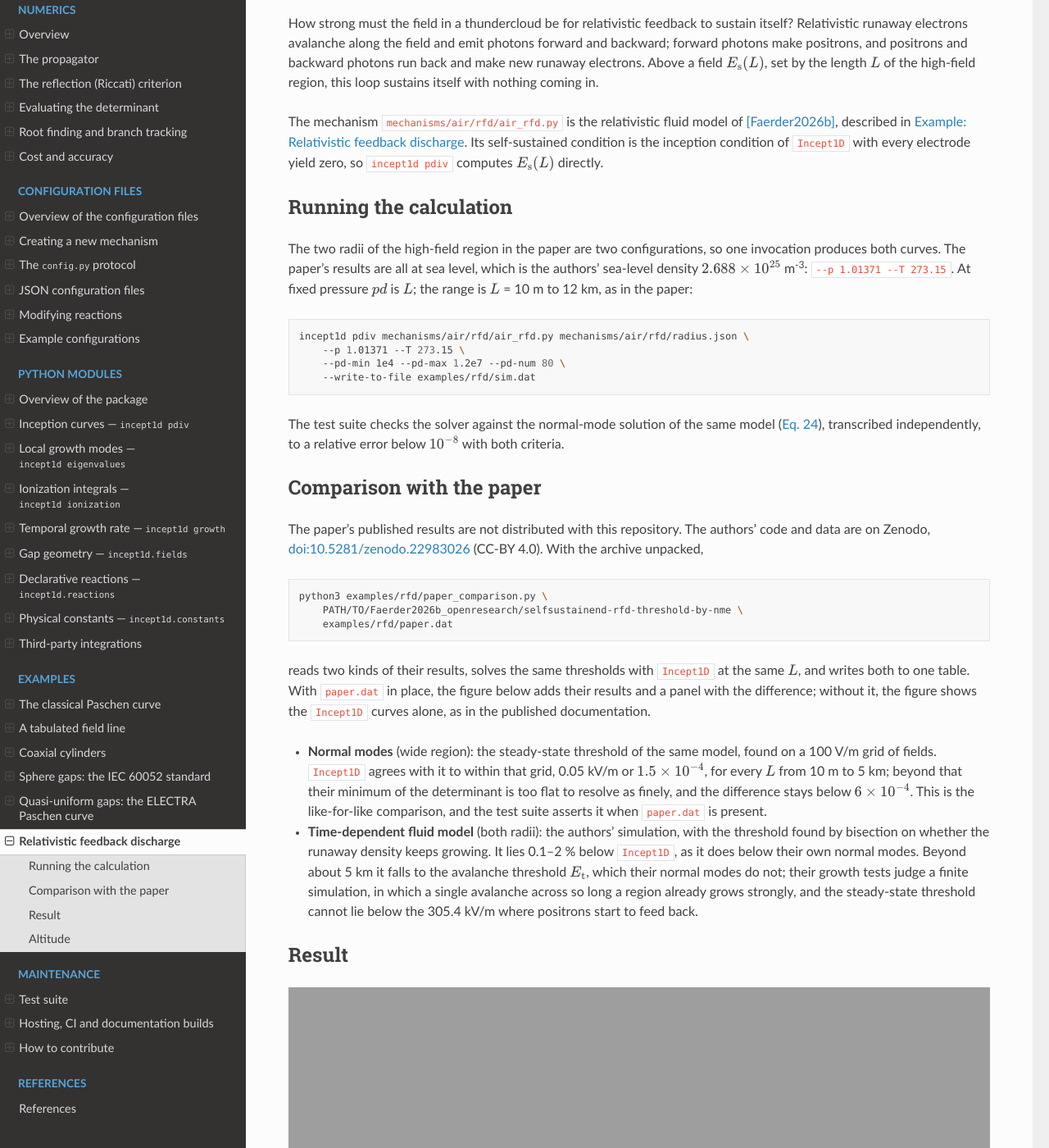
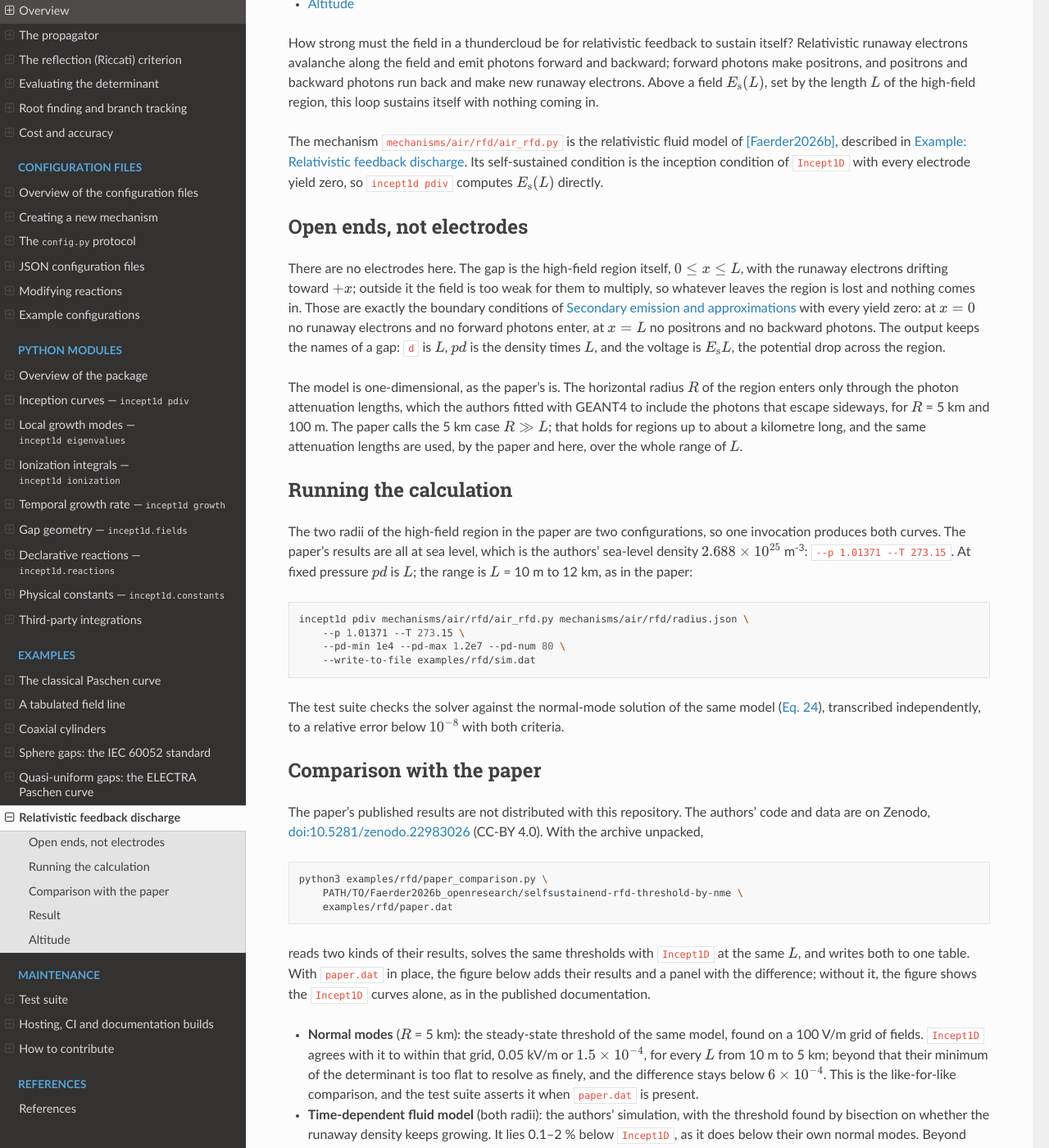
Before and after one commit to chombo-discharge/Incept1D, a Sphinx documentation site: the page built from docs/source/examples/rfd.rst, in a window 1280 px wide and 1400 px high, scrolled down 299 px. Shown: the whole window at 82% size. Built offline with Sphinx 7.4.7 and the Read the Docs theme 3.1.0, drawn with Linux system fonts in a browser that asks for light colours; some of the changed text lies outside the part shown.

Commit message:
examples/rfd: name the wide case R = 5 km; say the ends are open
The attenuation lengths of the case the paper calls R >> L come from its
GEANT4 runs at R = 5 km, and are used over the whole range of L, up to
12 km, where R >> L no longer holds.  The configuration, figure and docs now
call it R = 5 km and note the paper's name for it.

The example page gains a section on what the gap is here: the high-field
region, with open ends where nothing enters, which are the boundary
conditions of the secondary-emission chapter with every yield zero; and on
how R enters (only through the photon attenuation lengths).

Co-Authored-By: Claude Opus 5.5 <noreply@anthropic.com>

```diff
--- a/docs/source/configuration/examples/rfd.rst
+++ b/docs/source/configuration/examples/rfd.rst
@@ -145,7 +145,7 @@ fits to GEANT4 simulations in [Faerder2026b]_:
    * - :math:`\lambda_\mathrm{a,pos}^{-1}`
      - :math:`127/(E - 259.1\times10^{3})`
    * - :math:`\lambda_{\mathrm{a}\uparrow}`, :math:`\lambda_{\mathrm{a}\downarrow}`
-     - 307.64, 92.22 for a wide region; 275.31, 55.29 for a radius of 100 m
+     - 307.64, 92.22 for a radius of 5 km; 275.31, 55.29 for 100 m
 
 with
 
@@ -159,7 +159,8 @@ for :math:`E > E_\mathrm{d}` and zero below, :math:`E_\mathrm{d}` and
 :math:`E_\mathrm{s}` given in kV/m.  The photon attenuation lengths depend on
 the horizontal radius :math:`R` of the high-field region, because photons
 escape a narrow region sideways; ``radius.json`` holds both cases as two
-configurations.
+configurations, ``R = 5 km`` (which the paper calls :math:`R \gg L`) and
+``R = 100 m``.
 
 Below 305.4 kV/m there is no Bhabha production, so positrons feed nothing
 back and their attenuation does not matter; the mechanism holds
--- a/docs/source/examples/rfd.rst
+++ b/docs/source/examples/rfd.rst
@@ -19,6 +19,28 @@ model of [Faerder2026b]_, described in :ref:`Chap:RFDScheme`.  Its
 self-sustained condition is the inception condition of ``Incept1D`` with
 every electrode yield zero, so ``incept1d pdiv`` computes
 :math:`E_\mathrm{s}(L)` directly.
+
+Open ends, not electrodes
+-------------------------
+
+There are no electrodes here.  The gap is the high-field region itself,
+:math:`0 \le x \le L`, with the runaway electrons drifting toward
+:math:`+x`; outside it the field is too weak for them to multiply, so
+whatever leaves the region is lost and nothing comes in.  Those are exactly
+the boundary conditions of :ref:`Chap:SecondaryEmission` with every yield
+zero: at :math:`x = 0` no runaway electrons and no forward photons enter,
+at :math:`x = L` no positrons and no backward photons.  The output keeps
+the names of a gap: ``d`` is :math:`L`, :math:`pd` is the density times
+:math:`L`, and the voltage is :math:`E_\mathrm{s} L`, the potential drop
+across the region.
+
+The model is one-dimensional, as the paper's is.  The horizontal radius
+:math:`R` of the region enters only through the photon attenuation lengths,
+which the authors fitted with GEANT4 to include the photons that escape
+sideways, for :math:`R` = 5 km and 100 m.  The paper calls the 5 km case
+:math:`R \gg L`; that holds for regions up to about a kilometre long, and
+the same attenuation lengths are used, by the paper and here, over the
+whole range of :math:`L`.
 
 Running the calculation
 -----------------------
@@ -61,7 +83,7 @@ reads two kinds of their results, solves the same thresholds with
 with the difference; without it, the figure shows the ``Incept1D`` curves
 alone, as in the published documentation.
 
-* **Normal modes** (wide region): the steady-state threshold of the same
+* **Normal modes** (:math:`R` = 5 km): the steady-state threshold of the same
   model, found on a 100 V/m grid of fields.  ``Incept1D`` agrees with it to
   within that grid, 0.05 kV/m or :math:`1.5\times10^{-4}`, for every
   :math:`L` from 10 m to 5 km; beyond that their minimum of the determinant
@@ -104,7 +126,7 @@ The curve has two limits:
   make runaway electrons by Bhabha scattering, slightly above the avalanche
   threshold :math:`E_\mathrm{t} = 284` kV/m.
 
-A region 100 m across needs a slightly higher field than a wide one,
+A region of 100 m radius needs a slightly higher field than one of 5 km,
 because photons escape it sideways; the difference is a few per cent.
 
 Altitude
```
Also changed, not shown: examples/rfd/README.md, 5 other files.
